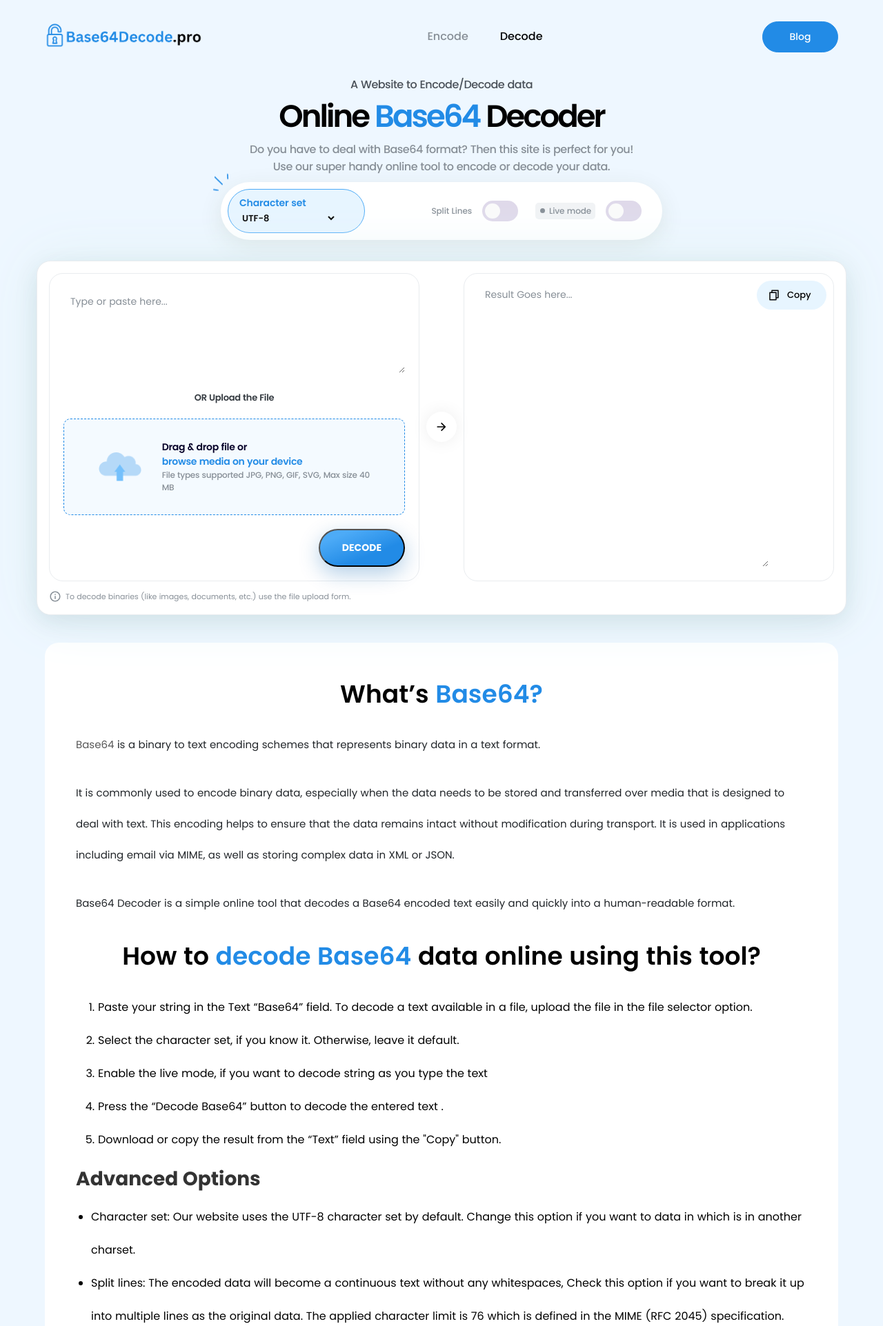
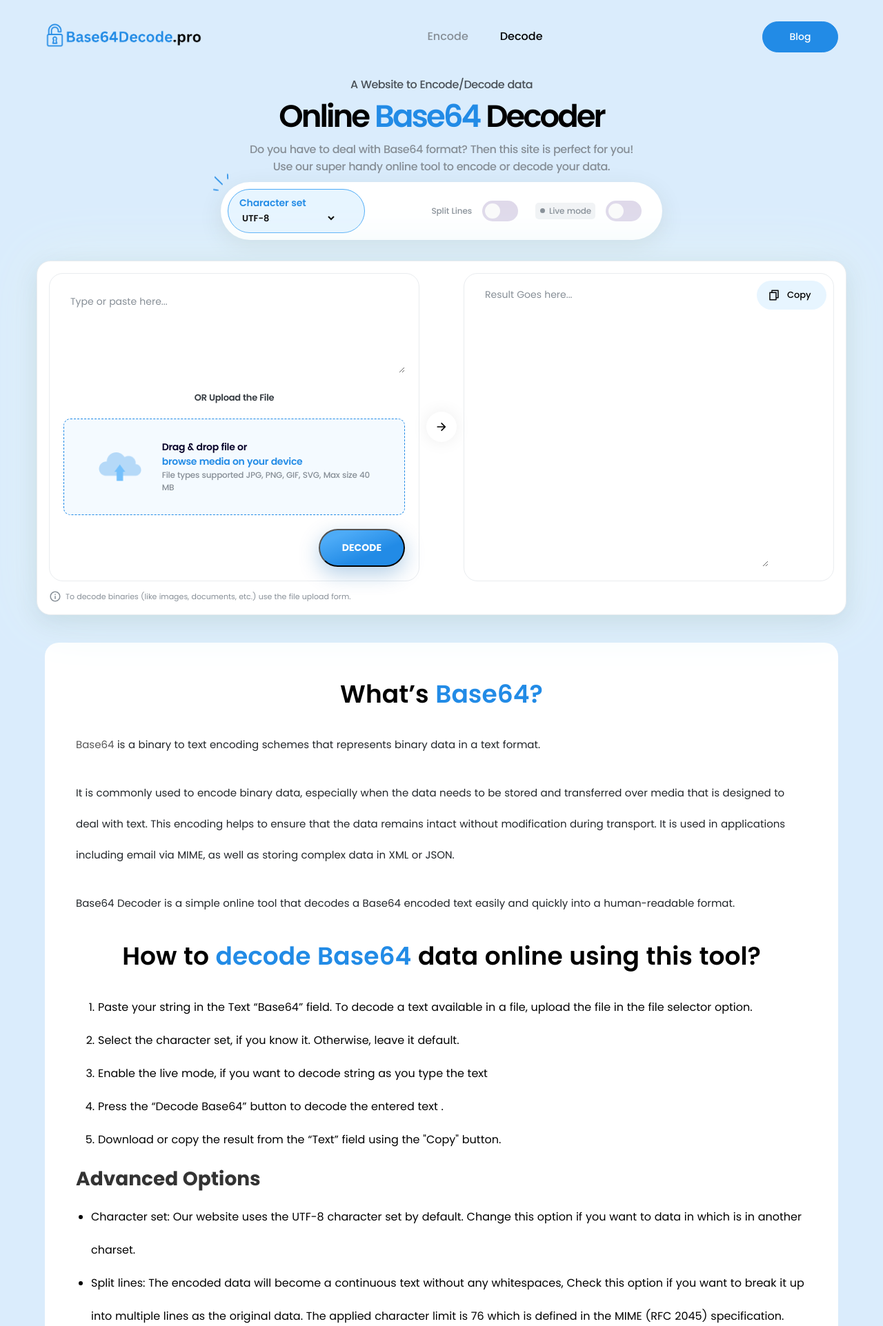
Before and after one commit to vikramaruchamy/httpdocs, a PHP site: page / in a window 1280 px wide. Shown: the top 1923 px of the page at 69% size. Run offline with PHP 8.4, Linux system fonts and the light colour scheme; some libraries are stand-ins or nearby versions.

Commit message:
Darkened backend.

```diff
--- a/assets/css/styles.css
+++ b/assets/css/styles.css
@@ -461,6 +461,7 @@
 nav.navbar.navbar-expand-lg {
     padding: 25px 0px;
     transition: all 0.5s;
+    background: #daecfc;
 }
 
 header.fixed .navbar {
@@ -487,7 +488,7 @@
     justify-content: center;
     background: rgb(255, 255, 255);
     padding: 110px 0;
-    background: #EEF7FF;
+    background: #daecfc;
 }
 
 .base {
```
Also changed, not shown: 2 other files.
